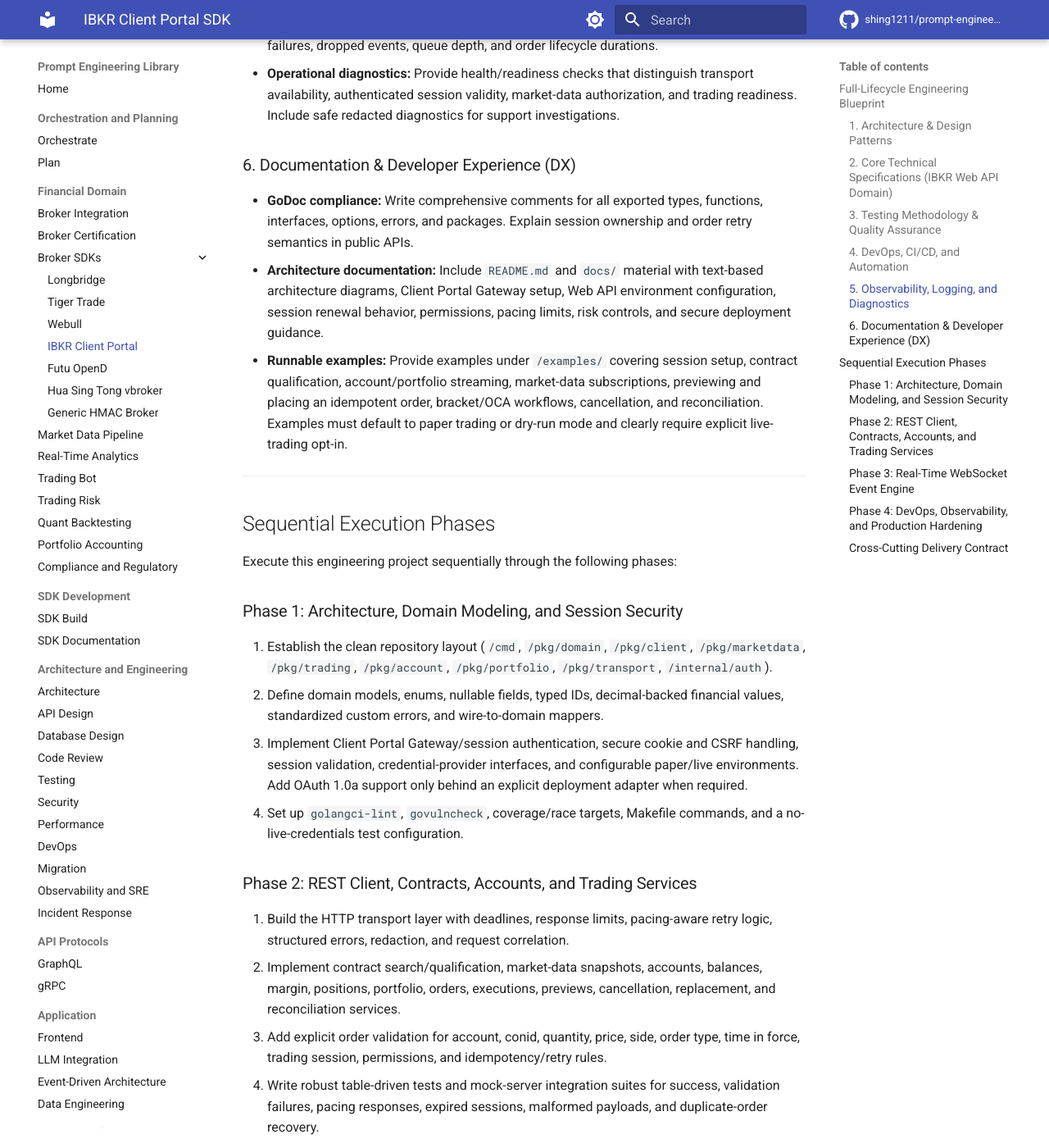
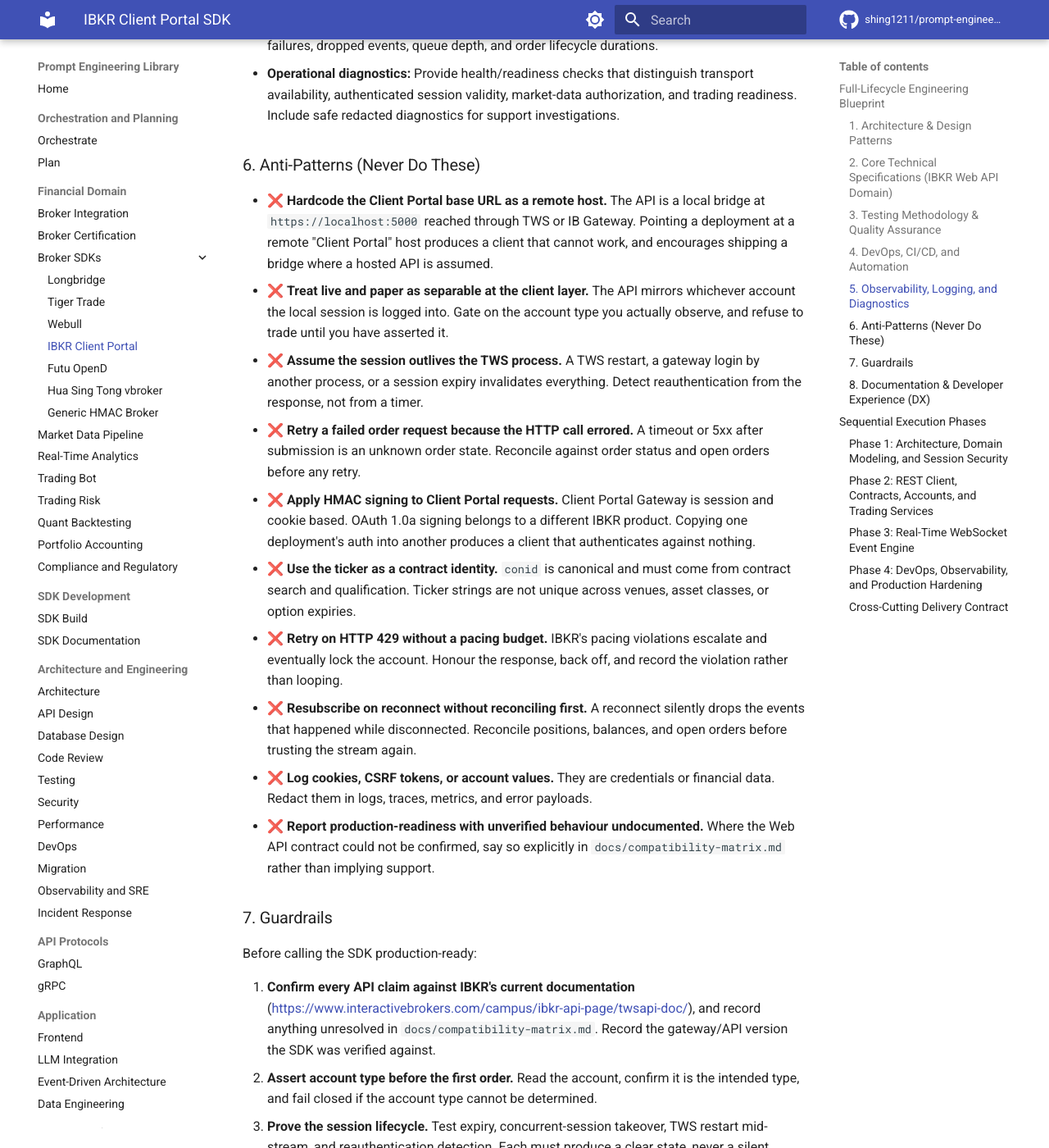
Before and after one commit to shing1211/prompt-engineering, an MkDocs documentation site: the page built from prompts/broker-ibkr.md, in a window 1280 px wide and 1400 px high, scrolled down 3275 px. Shown: the whole window at 82% size. Built offline with MkDocs 1.6.1 and Material for MkDocs 9.7.7, drawn with Linux system fonts in a browser that asks for light colours; comment, search, counter and statistics services are not loaded; some of the changed text lies outside the part shown.

Commit message:
docs(broker-ibkr): add anti-patterns and guardrails
The IBKR prompt had neither section, while the README and CONTRIBUTING
both present them as what makes a prompt worth reading. They are the two
sections readers use to decide whether to trust a prompt, and they were
missing from the file most likely to be trusted on name alone.

Ten anti-patterns, each naming a failure this venue can actually produce
rather than generic advice:

- treating Client Portal as a remote hosted API, when it is a local bridge
  at https://localhost:5000 through TWS or IB Gateway
- assuming live and paper are separable at the client layer, when the API
  mirrors whichever account the local session holds
- assuming the session outlives the TWS process
- retrying a failed order request, turning an unknown order state into a
  duplicate
- applying HMAC signing to Client Portal, which is session and cookie based
- using the ticker as a contract identity instead of conid
- retrying on HTTP 429 without a pacing budget, which escalates toward an
  account lock
- resubscribing on reconnect without reconciling the gap first
- logging cookies, CSRF tokens, or account values
- claiming production readiness with unverified behaviour undocumented

Nine guardrails, each a check that can fail: assert account type before the
first order, prove the session lifecycle under expiry and takeover, prove
order safety by injecting failures after submission, prove pacing
behaviour under saturation, run race and fuzz and govulncheck and gosec,
prove redaction, prove the reconnect path reconciles before resubscribing.

The doc URL is cited in guardrail 1, which check_vendor_claims requires
now that the file asserts localhost:5000 and the session model. Dropping it
made the check fail, which is the behaviour working as intended.

```diff
--- a/prompts/broker-ibkr.md
+++ b/prompts/broker-ibkr.md
@@ -54,7 +54,74 @@
 * **Distributed tracing & metrics:** Add OpenTelemetry hooks around outbound REST calls, WebSocket lifecycle transitions, event decoding, order reconciliation, and subscription changes. Export request latency, retry counts, pacing responses, reconnects, heartbeat failures, dropped events, queue depth, and order lifecycle durations.
 * **Operational diagnostics:** Provide health/readiness checks that distinguish transport availability, authenticated session validity, market-data authorization, and trading readiness. Include safe redacted diagnostics for support investigations.
 
-### 6. Documentation & Developer Experience (DX)
+### 6. Anti-Patterns (Never Do These)
+
+* ❌ **Hardcode the Client Portal base URL as a remote host.** The API is a
+  local bridge at `https://localhost:5000` reached through TWS or IB Gateway.
+  Pointing a deployment at a remote "Client Portal" host produces a client
+  that cannot work, and encourages shipping a bridge where a hosted API is
+  assumed.
+* ❌ **Treat live and paper as separable at the client layer.** The API
+  mirrors whichever account the local session is logged into. Gate on the
+  account type you actually observe, and refuse to trade until you have
+  asserted it.
+* ❌ **Assume the session outlives the TWS process.** A TWS restart, a
+  gateway login by another process, or a session expiry invalidates
+  everything. Detect reauthentication from the response, not from a timer.
+* ❌ **Retry a failed order request because the HTTP call errored.** A timeout
+  or 5xx after submission is an unknown order state. Reconcile against order
+  status and open orders before any retry.
+* ❌ **Apply HMAC signing to Client Portal requests.** Client Portal Gateway
+  is session and cookie based. OAuth 1.0a signing belongs to a different IBKR
+  product. Copying one deployment's auth into another produces a client that
+  authenticates against nothing.
+* ❌ **Use the ticker as a contract identity.** `conid` is canonical and must
+  come from contract search and qualification. Ticker strings are not unique
+  across venues, asset classes, or option expiries.
+* ❌ **Retry on HTTP 429 without a pacing budget.** IBKR's pacing violations
+  escalate and eventually lock the account. Honour the response, back off,
+  and record the violation rather than looping.
+* ❌ **Resubscribe on reconnect without reconciling first.** A reconnect
+  silently drops the events that happened while disconnected. Reconcile
+  positions, balances, and open orders before trusting the stream again.
+* ❌ **Log cookies, CSRF tokens, or account values.** They are credentials or
+  financial data. Redact them in logs, traces, metrics, and error payloads.
+* ❌ **Report production-readiness with unverified behaviour undocumented.**
+  Where the Web API contract could not be confirmed, say so explicitly in
+  `docs/compatibility-matrix.md` rather than implying support.
+
+### 7. Guardrails
+
+Before calling the SDK production-ready:
+
+1. **Confirm every API claim against IBKR's current documentation**
+   (<https://www.interactivebrokers.com/campus/ibkr-api-page/twsapi-doc/>),
+   and record anything unresolved in `docs/compatibility-matrix.md`. Record
+   the gateway/API version the SDK was verified against.
+2. **Assert account type before the first order.** Read the account, confirm
+   it is the intended type, and fail closed if the account type cannot be
+   determined.
+3. **Prove the session lifecycle.** Test expiry, concurrent-session takeover,
+   TWS restart mid-stream, and reauthentication detection. Each must produce
+   a clear state, never a silent success.
+4. **Prove order safety under ambiguity.** Inject timeouts and 5xx after
+   submission and assert the client reconciles rather than retries. Client
+   order IDs and IBKR order IDs must survive the round trip.
+5. **Prove pacing behaviour.** Saturate the request path and assert the
+   client honours 429, backs off, and surfaces the violation instead of
+   hiding it.
+6. **Run the standard quality gates** — `go test -race ./...` clean, fuzz
+   targets over WebSocket frame deserialisation, `govulncheck`, `gosec`, and
+   bounded response/frame allocation on every decode path.
+7. **Prove redaction.** Assert that no log, trace, or metric emitted during
+   the test suite contains a cookie, CSRF token, or account value.
+8. **Prove the reconnect path.** Kill the stream mid-session and assert the
+   client resubscribes only after reconciling accounts, positions, and open
+   orders.
+9. **Default to paper or mock.** Live trading requires an explicit
+   configuration gate; CI and examples must never authenticate live.
+
+### 8. Documentation & Developer Experience (DX)
 * **GoDoc compliance:** Write comprehensive comments for all exported types, functions, interfaces, options, errors, and packages. Explain session ownership and order retry semantics in public APIs.
 * **Architecture documentation:** Include `README.md` and `docs/` material with text-based architecture diagrams, Client Portal Gateway setup, Web API environment configuration, session renewal behavior, permissions, pacing limits, risk controls, and secure deployment guidance.
 * **Runnable examples:** Provide examples under `/examples/` covering session setup, contract qualification, account/portfolio streaming, market-data subscriptions, previewing and placing an idempotent order, bracket/OCA workflows, cancellation, and reconciliation. Examples must default to paper trading or dry-run mode and clearly require explicit live-trading opt-in.
```
